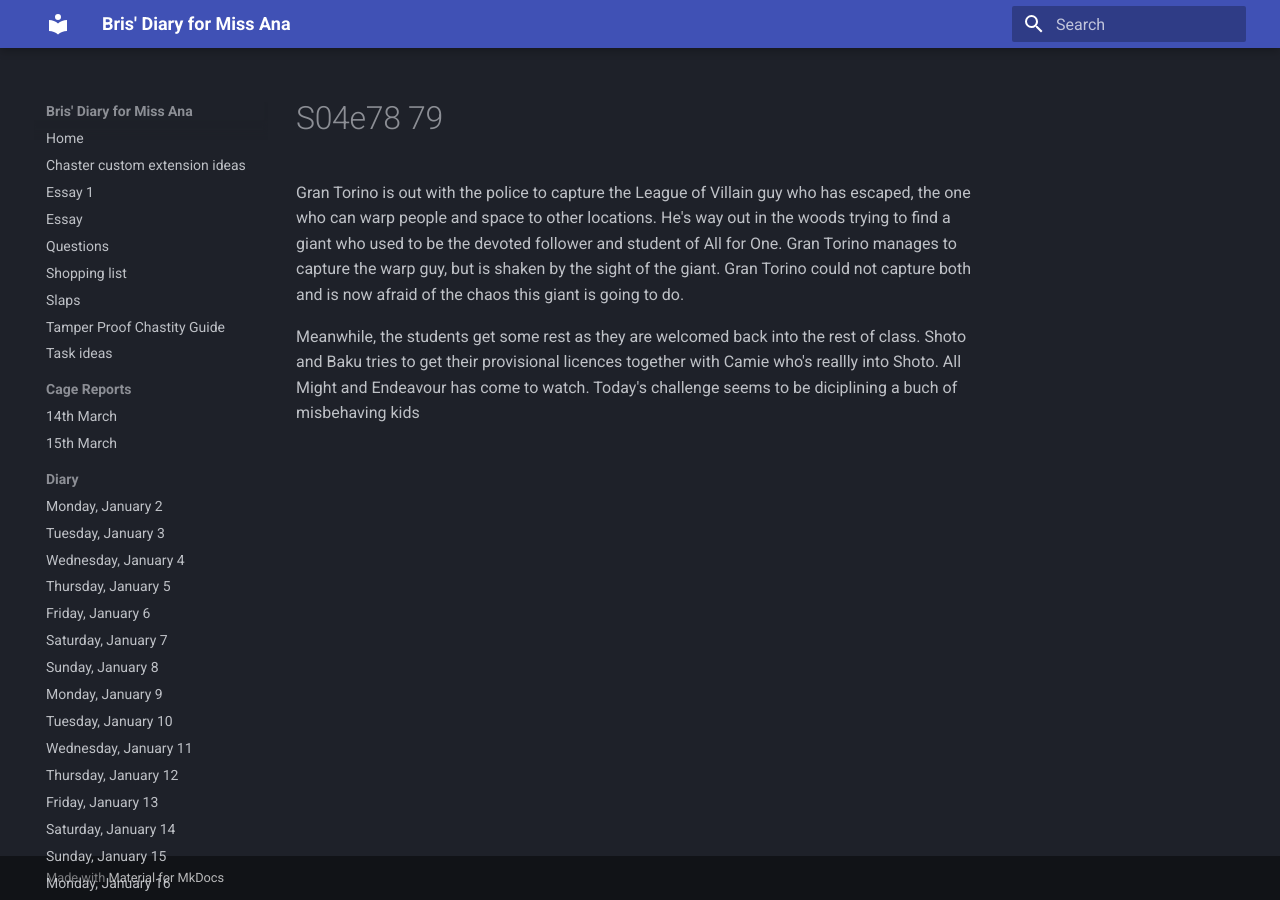
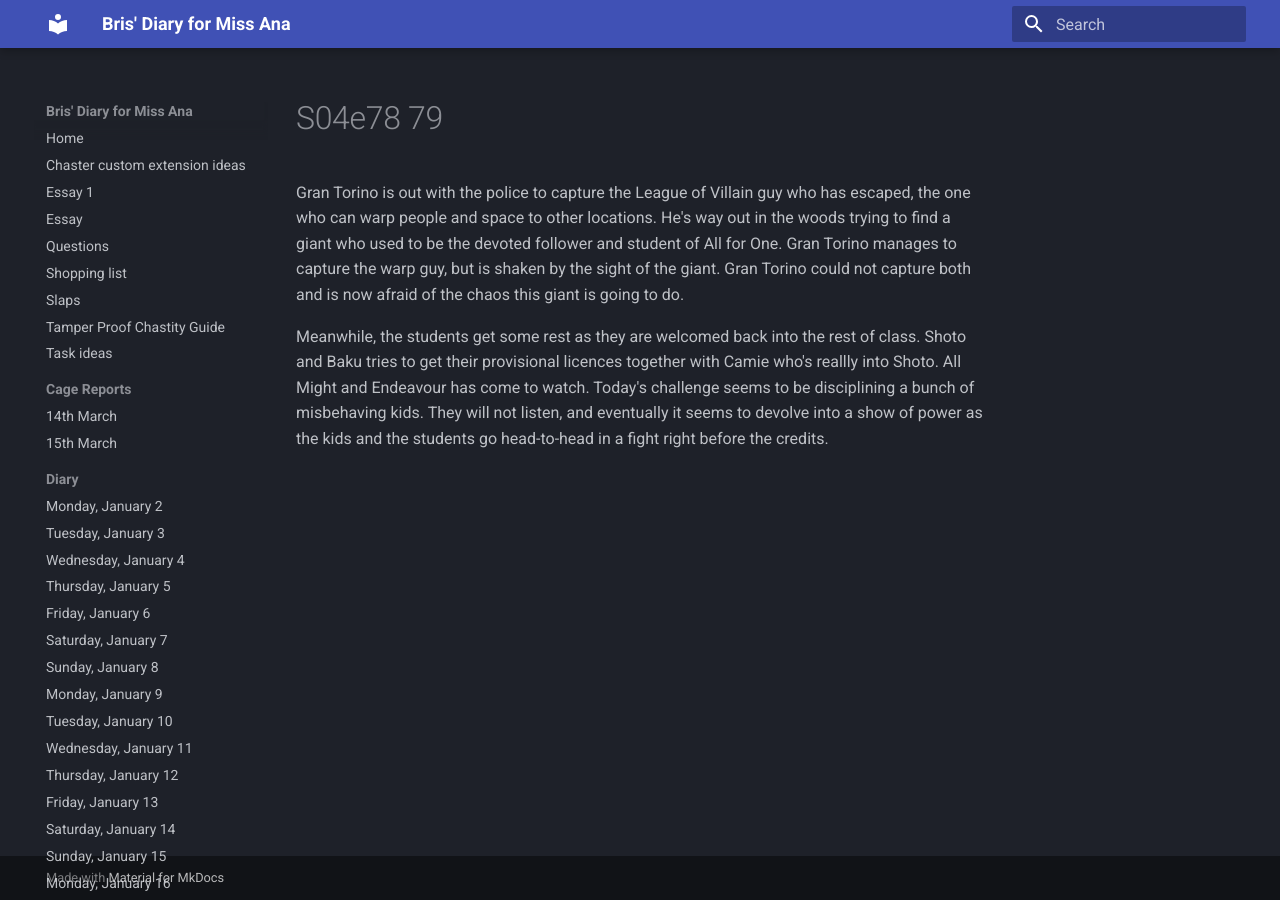
Before and after one commit to bris00/DFMA, an MkDocs documentation site: the page built from diary/Series/My Hero Academia/s04e78-79.md, in a window 1280 px wide. Built offline with MkDocs 1.6.1 and Material for MkDocs 9.7.7, drawn with Linux system fonts in a browser that asks for light colours.

Commit message:
vault backup: 2023-03-29 06:14:37
Affected files:
diary/Series/My Hero Academia/s04e78-79.md

```diff
--- a/diary/Series/My Hero Academia/s04e78-79.md
+++ b/diary/Series/My Hero Academia/s04e78-79.md
@@ -1,3 +1,3 @@
 Gran Torino is out with the police to capture the League of Villain guy who has escaped, the one who can warp people and space to other locations. He's way out in the woods trying to find a giant who used to be the devoted follower and student of All for One. Gran Torino manages to capture the warp guy, but is shaken by the sight of the giant. Gran Torino could not capture both and is now afraid of the chaos this giant is going to do.
 
-Meanwhile, the students get some rest as they are welcomed back into the rest of class. Shoto and Baku tries to get their provisional licences together with Camie who's reallly into Shoto. All Might and Endeavour has come to watch. Today's challenge seems to be diciplining a buch of misbehaving kids
+Meanwhile, the students get some rest as they are welcomed back into the rest of class. Shoto and Baku tries to get their provisional licences together with Camie who's reallly into Shoto. All Might and Endeavour has come to watch. Today's challenge seems to be disciplining a bunch of misbehaving kids. They will not listen, and eventually it seems to devolve into a show of power as the kids and the students go head-to-head in a fight right before the credits.
```
